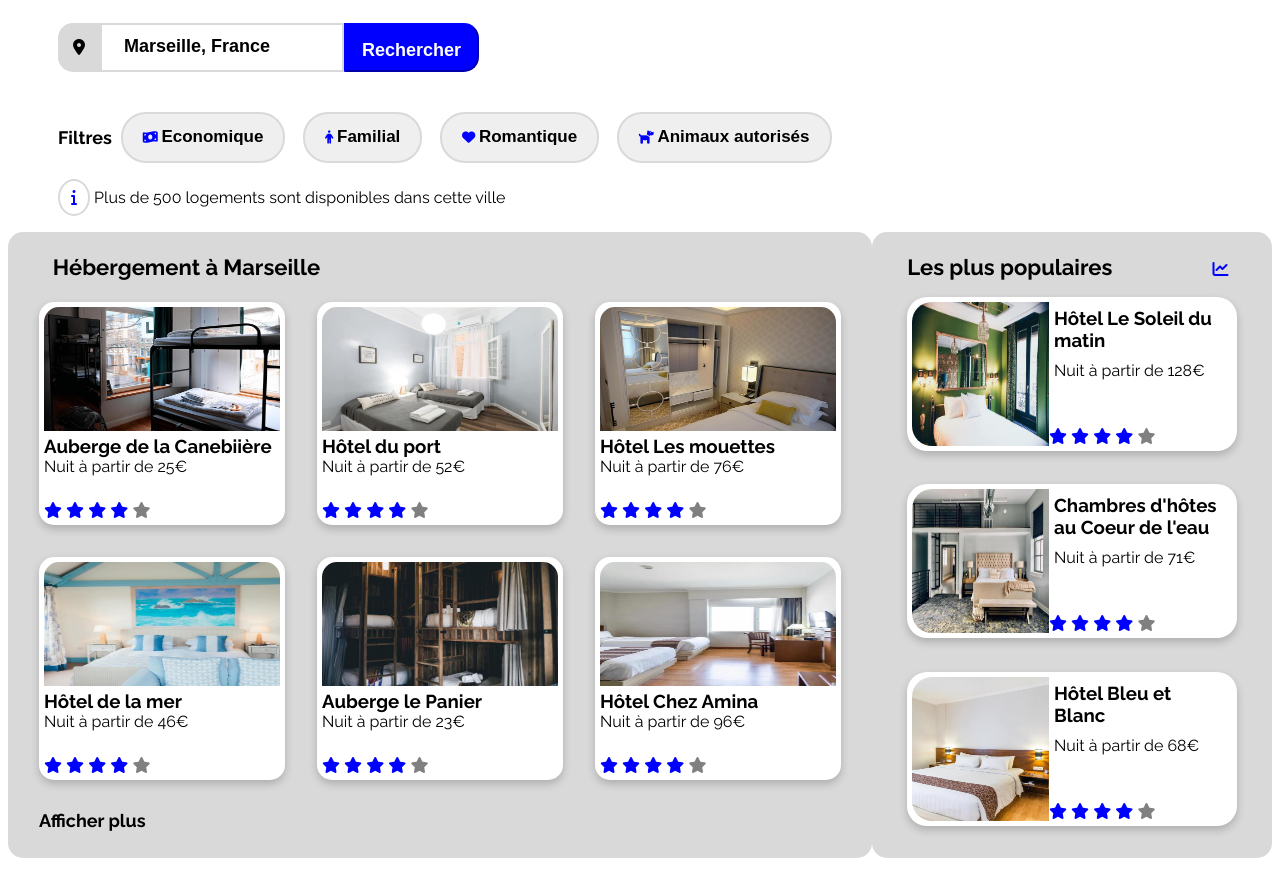
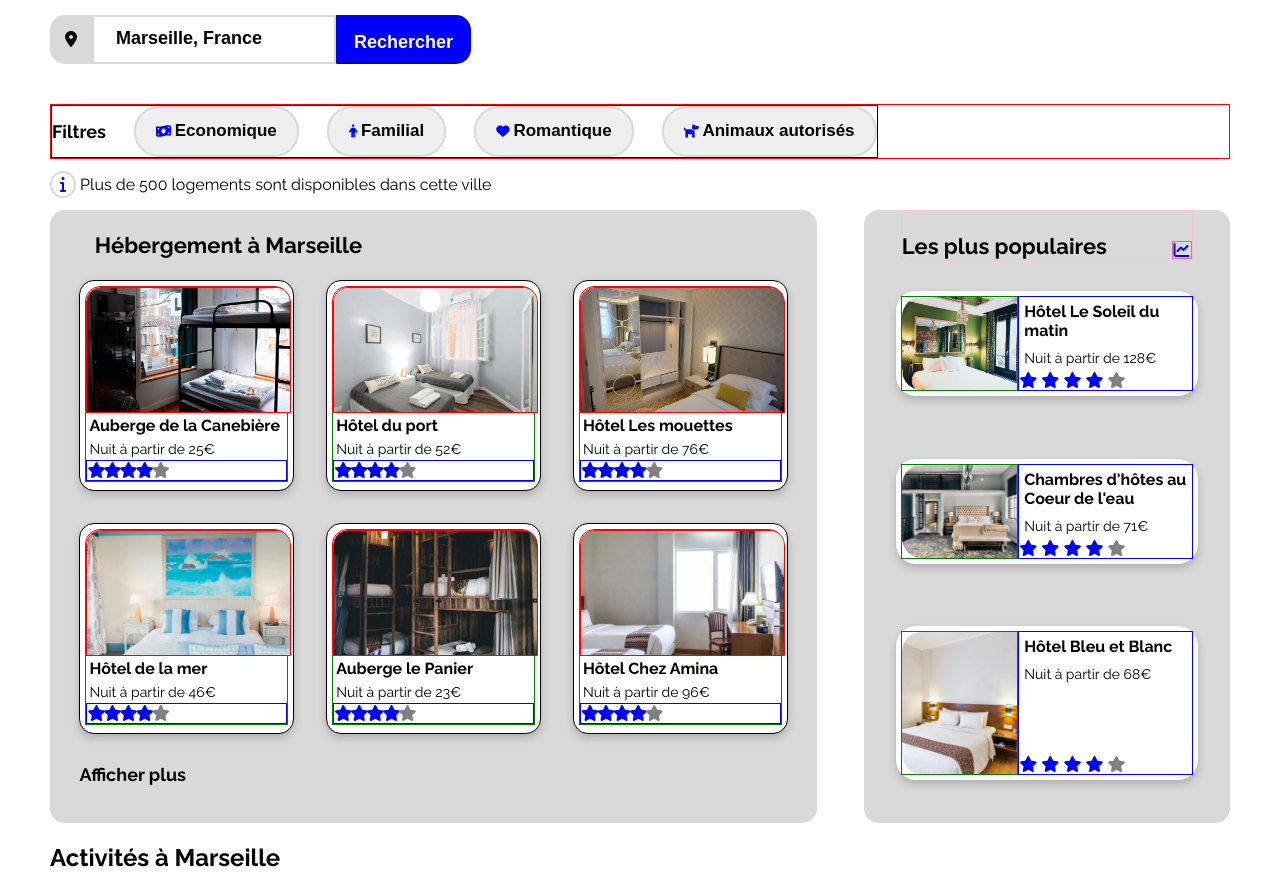
Before and after one commit to Diogo-FS/Projet-2, a plain HTML site: page index.html in a window 1280 px wide. Shown: the part 131-1006 px from the top of the page. Drawn offline with Linux system fonts and the light colour scheme.

Commit message:
session mentorat

```diff
--- a/index.html
+++ b/index.html
@@ -55,8 +55,8 @@
     </div>
     <!-- * Partie : Filtres -->
     <div class="filtres">
+      <div class="conteneurBoutonFiltres">
         <h2>Filtres</h2>
-      <div class="conteneurBoutonFiltres">
         <button type="button" class="boutonFiltre">
           <i class="fa-solid fa-money-bill-wave bouton"></i>
           <span class="texteFiltre"> Economique</span>
@@ -87,129 +87,146 @@
       <!-- * Partie : Hébergement -->
       <section class="sectionHebergement">
         <article>
-          <h1>Hébergement à Marseille</h1>
+          <h1 id="hebergement">Hébergement à Marseille</h1>
+          <!-- * Conteneur-Hébergement -->
           <div class="conteneurHebergement">
+            <!-- * Boîte 1 -->
             <a href="#" target="_blank">
               <div class="boiteHebergement">
-                <div>
+                <div class="imageHebergement">
                   <img
                     src="Images_Booki/hebergements/4_small/marcus-loke-WQJvWU_HZFo-unsplash.jpg"
                     alt="Auberge de la Canebière"
                     class="imageHebergement"
                   />
                 </div>
-                <h3>Auberge de la Canebiière</h3>
-                <p class="descriptionHebergement">
-                  Nuit à partir de 25€
-                  <span>
+                <div class="descriptionHebergement">
+                  <h3>Auberge de la Canebière</h3>
+                  <p>Nuit à partir de 25€</p>
+                  <div class="etoileHebergement">
                     <i class="fa-solid fa-star etoileBleue"></i>
                     <i class="fa-solid fa-star etoileBleue"></i>
                     <i class="fa-solid fa-star etoileBleue"></i>
                     <i class="fa-solid fa-star etoileBleue"></i>
                     <i class="fa-solid fa-star etoileVide"></i>
-                  </span>
-                </p>
+                  </div>
+                </div>
               </div>
             </a>
+            <!-- * Boîte 2 -->
             <a href="#" target="_blank">
               <div class="boiteHebergement">
+                <div class="imageHebergement">
                   <img
                     src="Images_Booki/hebergements/4_small/fred-kleber-gTbaxaVLvsg-unsplash.jpg"
                     alt="Hõtel du port"
                     class="imageHebergement"
                   />
+                </div>
+                <div class="descriptionHebergement">
                   <h3>Hôtel du port</h3>
-                <p class="descriptionHebergement">
-                  Nuit à partir de 52€
-                  <span>
+                  <p>Nuit à partir de 52€</p>
+                  <div class="etoileHebergement">
                     <i class="fa-solid fa-star etoileBleue"></i>
                     <i class="fa-solid fa-star etoileBleue"></i>
                     <i class="fa-solid fa-star etoileBleue"></i>
                     <i class="fa-solid fa-star etoileBleue"></i>
                     <i class="fa-solid fa-star etoileVide"></i>
-                  </span>
-                </p>
+                  </div>
+                </div>
               </div>
             </a>
+            <!-- * Boîte 3 -->
             <a href="#" target="_blank">
               <div class="boiteHebergement">
+                <div class="imageHebergement">
                   <img
                     src="Images_Booki/hebergements/4_small/reisetopia-B8WIgxA_PFU-unsplash.jpg"
                     alt="Hôtel des mouettes"
                     class="imageHebergement"
                   />
+                </div>
+                <div class="descriptionHebergement">
                   <h3>Hôtel Les mouettes</h3>
-                <p class="descriptionHebergement">
-                  Nuit à partir de 76€
-                  <span>
+                  <p>Nuit à partir de 76€</p>
+                  <div class="etoileHebergement">
                     <i class="fa-solid fa-star etoileBleue"></i>
                     <i class="fa-solid fa-star etoileBleue"></i>
                     <i class="fa-solid fa-star etoileBleue"></i>
                     <i class="fa-solid fa-star etoileBleue"></i>
                     <i class="fa-solid fa-star etoileVide"></i>
-                  </span>
-                </p>
+                  </div>
+                </div>
               </div>
             </a>
+            <!-- * Boîte 4 -->
             <a href="#" target="_blank">
               <div class="boiteHebergement">
+                <div class="imageHebergement">
                   <img
                     src="Images_Booki/hebergements/4_small/annie-spratt-Eg1qcIitAuA-unsplash.jpg"
                     alt="Hôtel de la mer"
                     class="imageHebergement"
                   />
+                </div>
+                <div class="descriptionHebergement">
                   <h3>Hôtel de la mer</h3>
-                <p class="descriptionHebergement">
-                  Nuit à partir de 46€
-                  <span>
+                  <p>Nuit à partir de 46€</p>
+                  <div class="etoileHebergement">
                     <i class="fa-solid fa-star etoileBleue"></i>
                     <i class="fa-solid fa-star etoileBleue"></i>
                     <i class="fa-solid fa-star etoileBleue"></i>
                     <i class="fa-solid fa-star etoileBleue"></i>
                     <i class="fa-solid fa-star etoileVide"></i>
-                  </span>
-                </p>
+                  </div>
+                </div>
               </div>
             </a>
+            <!-- * Boîte 5 -->
             <a href="#" target="_blank">
               <div class="boiteHebergement">
+                <div class="imageHebergement">
                   <img
                     src="Images_Booki/hebergements/4_small/nicate-lee-kT-ZyaiwBe0-unsplash.jpg"
                     alt="Auberge le Panier"
                     class="imageHebergement"
                     id="imageAubergePanier"
                   />
+                </div>
+                <div class="descriptionHebergement">
                   <h3>Auberge le Panier</h3>
-                <p class="descriptionHebergement">
-                  Nuit à partir de 23€
-                  <span>
+                  <p>Nuit à partir de 23€</p>
+                  <div class="etoileHebergement">
                     <i class="fa-solid fa-star etoileBleue"></i>
                     <i class="fa-solid fa-star etoileBleue"></i>
                     <i class="fa-solid fa-star etoileBleue"></i>
                     <i class="fa-solid fa-star etoileBleue"></i>
                     <i class="fa-solid fa-star etoileVide"></i>
-                  </span>
-                </p>
+                  </div>
+                </div>
               </div>
             </a>
+            <!-- * Boîte 6 -->
             <a href="#" target="_blank">
               <div class="boiteHebergement">
+                <div class="imageHebergement">
                   <img
                     src="Images_Booki/hebergements/4_small/febrian-zakaria-M6S1WvfW68A-unsplash.jpg"
                     alt="Hôtel chez Amina"
                     class="imageHebergement"
                   />
+                </div>
+                <div class="descriptionHebergement">
                   <h3>Hôtel Chez Amina</h3>
-                <p class="descriptionHebergement">
-                  Nuit à partir de 96€
-                  <span>
+                  <p>Nuit à partir de 96€</p>
+                  <div class="etoileHebergement">
                     <i class="fa-solid fa-star etoileBleue"></i>
                     <i class="fa-solid fa-star etoileBleue"></i>
                     <i class="fa-solid fa-star etoileBleue"></i>
                     <i class="fa-solid fa-star etoileBleue"></i>
                     <i class="fa-solid fa-star etoileVide"></i>
-                  </span>
-                </p>
+                  </div>
+                </div>
               </div>
             </a>
             <p id="afficherPlus">Afficher plus</p>
@@ -217,9 +234,13 @@
         </article>
         <!-- * Partie : Les Plus Populaires -->
         <aside>
+          <div id="titrePopulaire">
             <h1>Les plus populaires</h1>
             <i class="fa-solid fa-chart-line"></i>
+          </div>
+          <!-- * Conteneur-Populaire -->
           <div class="conteneurPopulaire">
+            <!-- * Boîte 1 -->
             <a href="#" target="_blank">
               <div class="boitePopulaire">
                 <div class="imagePopulaire">
@@ -241,6 +262,7 @@
                 </div>
               </div>
             </a>
+            <!-- * Boîte 2 -->
             <a href="#" target="_blank">
               <div class="boitePopulaire">
                 <div class="imagePopulaire">
@@ -262,6 +284,7 @@
                 </div>
               </div>
             </a>
+            <!-- * Boîte 3 -->
             <a href="#" target="_blank">
               <div class="boitePopulaire">
                 <div class="imagePopulaire">
@@ -290,7 +313,9 @@
       <!-- * Partie : Activités -->
       <h2 id="titreActivite">Activités à Marseille</h2>
       <section class="sectionActivite">
+        <!-- * Conteneur-Activités -->
         <div class="conteneurActivite">
+          <!-- * Boîte 1 -->
           <div class="boiteActivite">
             <a href="#">
               <img
@@ -301,10 +326,11 @@
             </a>
             <a href="#" target="_blank">
               <div class="descriptionActivite">
-                <strong>Vieux-Port</strong>
+                <h3>Vieux-Port</h3>
               </div>
             </a>
           </div>
+          <!-- * Boîte 2 -->
           <div class="boiteActivite">
             <a href="#">
               <img
@@ -315,10 +341,11 @@
             </a>
             <a href="#" target="_blank">
               <div class="descriptionActivite">
-                <strong>Fort de Pomègues</strong>
+                <h3>Fort de Pomègues</h3>
               </div>
             </a>
           </div>
+          <!-- * Boîte 3 -->
           <div class="boiteActivite">
             <a href="#">
               <img
@@ -329,10 +356,11 @@
             </a>
             <a href="#" target="_blank">
               <div class="descriptionActivite">
-                <strong>Parc National des Calanques</strong>
+                <h3>Parc National des Calanques</h3>
               </div>
             </a>
           </div>
+          <!-- * Boîte 4 -->
           <div class="boiteActivite">
             <a href="#">
               <img
@@ -343,7 +371,7 @@
             </a>
             <a href="#" target="_blank">
               <div class="descriptionActivite">
-                <strong>Notre-Dame-de-la-Garde</strong>
+                <h3>Notre-Dame-de-la-Garde</h3>
               </div>
             </a>
           </div>
@@ -351,9 +379,8 @@
       </section>
     </main>
   </body>
-
+  <!-- * Partie : Footer -->
   <footer>
-    <!-- * Partie : Footer -->
     <div class="conteneurFooter">
       <div>
         <ul>
--- a/styles.css
+++ b/styles.css
@@ -2,6 +2,14 @@
 
 html {
   font-family: "Raleway", sans-serif;
+  margin: 0 50px;
+  scroll-behavior: smooth;
+}
+
+body,
+header,
+footer {
+  margin: 0 0;
 }
 
 .fa-solid.etoileVide {
@@ -23,17 +31,12 @@ h3 {
 
 /* *-------Header-------- */
 
-header {
-  margin-left: 50px;
-}
-
 #logoBooki {
   width: 6rem;
 }
 
 nav {
   float: right;
-  margin-right: 45px;
 }
 
 nav ul {
@@ -54,6 +57,10 @@ nav ul li a {
   padding: 0 10px;
 }
 
+nav ul li {
+  margin-left: auto;
+}
+
 nav:after {
   padding: 0;
   margin: 0;
@@ -68,7 +75,7 @@ nav ul li a:after {
   background-color: blue;
   transition: 0.5s;
   left: 0;
-  top: -25px;
+  top: -15px;
 }
 
 nav ul li a:hover {
@@ -144,19 +151,21 @@ div.presentation p {
 /*  *----- Filtres ------  */
 
 .filtres {
-  margin-top: 2.5rem;
+  margin-top: 40px;
   display: flex;
   justify-content: flex-start;
+  border: 1px solid red;
 }
 
-div.filtres h2 {
+.filtres h2 {
   font-size: 18px;
 }
 
 .conteneurBoutonFiltres {
   display: flex;
-  justify-content: space-around;
-  width: 60%;
+  justify-content: space-between;
+  width: 70%;
+  border: 1px solid black;
 }
 
 .boutonFiltre {
@@ -186,20 +195,22 @@ div.filtres h2 {
   border-radius: 50%;
   border: 2px solid #d9d9d9;
   color: blue;
-  padding: 7px 11px;
+  padding: 2px 8px;
   text-align: center;
   text-decoration: none;
-  display: inline-block;
   font-size: 16px;
   font-style: 700;
+  width: 4px;
+  height: 10px;
 }
 
 /* * --------Body-----------  */
+
 /* * ----Main---- */
 
 .sectionHebergement {
   display: flex;
-  justify-content: space-around;
+  justify-content: space-between;
 }
 
 /* * Hebergement a Marseille */
@@ -207,7 +218,7 @@ div.filtres h2 {
 article {
   background-color: #d9d9d9;
   border-radius: 15px;
-  width: 55rem;
+  width: 65%;
   max-height: 626px;
 }
 article h1 {
@@ -219,21 +230,19 @@ article h1 {
 
 .conteneurHebergement {
   display: grid;
-  grid-template-columns: repeat(3, 246px);
-  gap: 2rem;
+  grid-template-columns: repeat(3, 28%);
+  gap: 2em;
   justify-content: center;
-  align-content: center;
 }
 
 .boiteHebergement {
-  box-shadow: 0 4px 8px 0 rgba(0, 0, 0, 0.2);
-  transition: 0.3s;
+  min-height: 199px;
   background-color: white;
   border-radius: 15px;
   padding: 5px;
-  padding-bottom: 30px;
-  max-width: 246px;
-  max-height: 199px;
+  border: 1px solid black;
+  box-shadow: 0 4px 8px 0 rgba(0, 0, 0, 0.2);
+  transition: 0.3s;
 }
 
 .boiteHebergement:hover {
@@ -244,17 +253,42 @@ article h1 {
   width: 100%;
   max-height: 124px;
   border-radius: 15px 15px 0px 0px;
+  border: 1px solid red;
+  object-fit: cover;
+}
+
+.imageHebergement img {
+  height: 124px;
 }
 
 .descriptionHebergement {
-  display: inline-block;
-  margin: auto;
+  display: flex;
+  flex-direction: column;
+  border: 1px solid green;
 }
 
-p.descriptionHebergement span {
-  display: inline-block;
-  position: relative;
-  top: 25px;
+article h3 {
+  font-size: 16px;
+  font-weight: 700;
+}
+
+article p {
+  font-size: 14px;
+}
+
+.descriptionHebergement h3,
+.descriptionHebergement p {
+  margin: 3px;
+}
+
+.etoileHebergement {
+  margin-top: auto;
+  border: 1px solid blue;
+}
+
+.etoileHebergement i {
+  height: 12px;
+  width: 12px;
 }
 
 #afficherPlus {
@@ -268,22 +302,31 @@ p.descriptionHebergement span {
 /* * Les plus Populaires */
 
 aside {
-  width: 25rem;
+  width: 31%;
   max-height: 626px;
   background-color: #d9d9d9;
   border-radius: 15px;
 }
 
 aside h1 {
-  display: inline-block;
   font-size: 22px;
-  margin-left: 2.2rem;
   margin-bottom: 0;
 }
 
-.fa-solid.fa-chart-line {
+#titrePopulaire {
+  margin-left: 10%;
+  margin-right: 10%;
+  border: 1px solid pink;
+  display: flex;
+  justify-content: space-between;
+}
+
+#titrePopulaire i {
+  border: 1px solid palevioletred;
+  width: 18px;
+  height: 15.75px;
   color: blue;
-  margin-left: 6rem;
+  margin-top: auto;
 }
 
 .conteneurPopulaire {
@@ -310,20 +353,32 @@ aside h1 {
 }
 
 .imagePopulaire {
-  width: 12rem;
+  width: 40%;
+  border: 1px solid green;
 }
 
 .imagePopulaire img {
-  width: 137px;
-  height: 144px;
+  width: 100%;
+  height: 100%;
   border-radius: 20px 0 0 20px;
+  object-fit: cover;
 }
 
 .descriptionPopulaire {
-  width: 40rem;
+  width: 60%;
   display: flex;
   flex-direction: column;
   justify-content: flex-start;
+  border: 1px solid blue;
+}
+
+aside h3 {
+  font-size: 16px;
+  font-weight: 700;
+}
+
+aside p {
+  font-size: 14px;
 }
 
 .descriptionPopulaire h3,
@@ -337,14 +392,9 @@ aside h1 {
 
 /* * Activites a Marseille */
 
-h2#titreActivite {
-  margin-left: 3.5rem;
-}
-
 .conteneurActivite {
   display: flex;
-  justify-content: space-evenly;
-  flex-wrap: wrap;
+  justify-content: space-between;
   padding-bottom: 3rem;
 }
 
@@ -352,9 +402,11 @@ h2#titreActivite {
   box-shadow: 0 4px 8px 0 rgba(0, 0, 0, 0.2);
   transition: 0.3s;
   background-color: white;
-  width: 302px;
+  width: 20%;
+  max-width: 302px;
   height: auto;
   border-radius: 15px;
+  border: 1px solid cyan;
 }
 
 .boiteActivite:hover {
@@ -364,24 +416,32 @@ h2#titreActivite {
 .imageActivite {
   width: 100%;
   height: 90%;
+  object-fit: cover;
   border-radius: 15px 15px 0px 0px;
+  border: 2px solid yellow;
 }
 
 .descriptionActivite {
-  padding-top: 3%;
-  padding-left: 1%;
+  border: 1px solid rebeccapurple;
+}
+
+.descriptionActivite h3 {
+  font-size: 16px;
 }
 
 /* *  --------Footer---------  */
 
 footer {
   background-color: #d9d9d9;
-  margin: 0 50px;
+}
+
+footer h2 {
+  font-size: 16px;
 }
 
 .conteneurFooter {
   display: flex;
-  justify-content: space-evenly;
+  justify-content: space-around;
 }
 
 footer ul {
@@ -391,6 +451,8 @@ footer ul {
 footer ul a {
   text-decoration: none;
   color: black;
+  font-size: 14px;
+  font-weight: 400;
 }
 
 /* *------------ Media Queries---------- */
```
Lines whose indentation alone changed are shown as unchanged.
